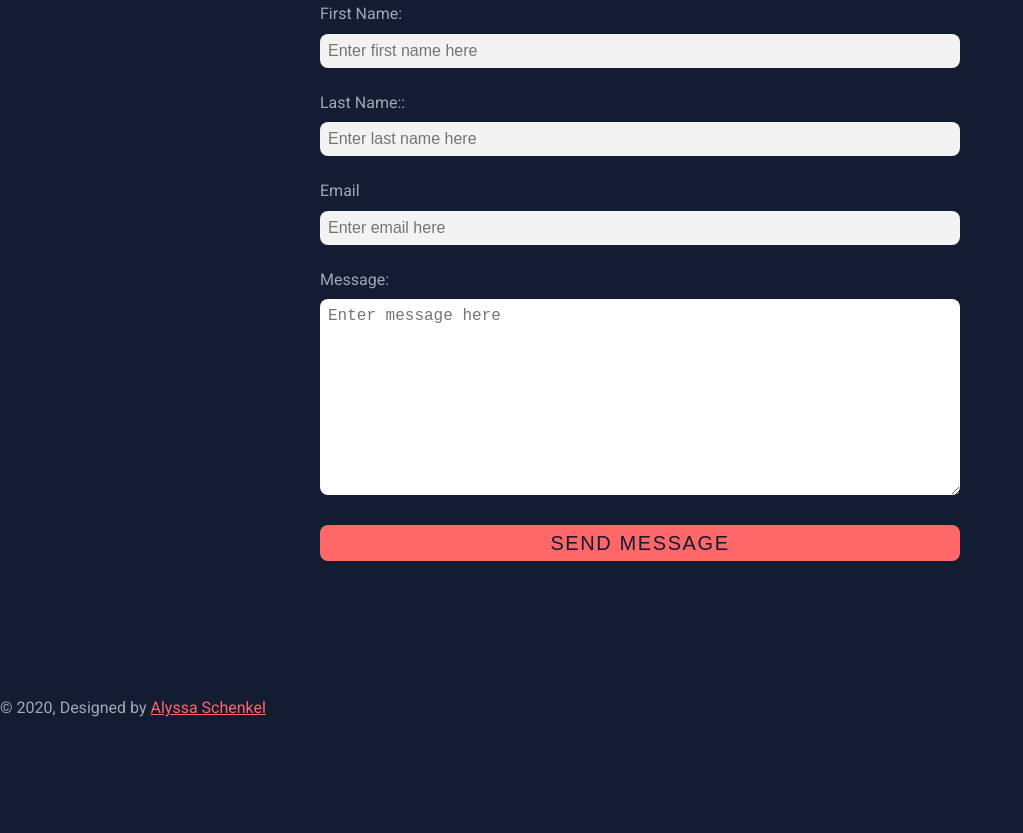
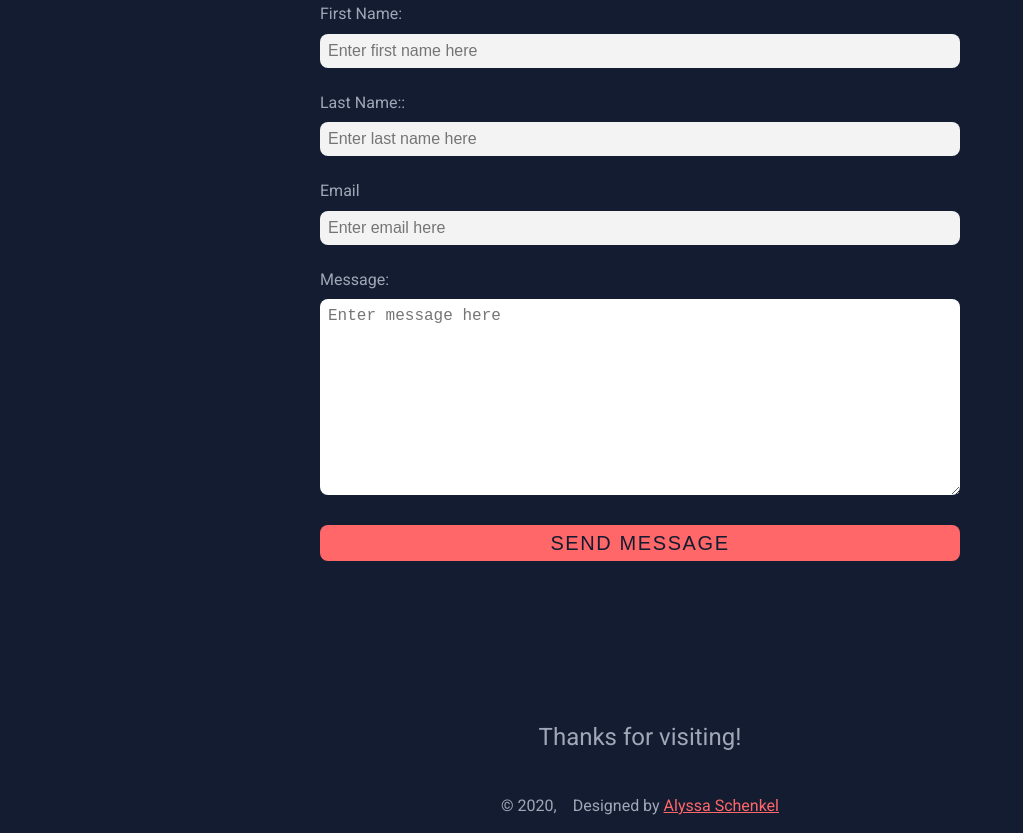
Before and after one commit to lahernandezb/Portfolio-gatsby, a Gatsby site: page / in a window 1280 px wide. Shown: the part 3988-4821 px from the top of the page, without its empty margins (0-1023 px from the left). Before the commit the page ends 4708 px from the top, so only its background shows below. Built offline with nearby package versions, Linux system fonts and the light colour scheme; Gatsby itself is replaced by a stand-in of ours; a web font is replaced by a local one.

Commit message:
feat: style footer

```diff
--- a/src/assets/styles/components/_footer.scss
+++ b/src/assets/styles/components/_footer.scss
@@ -1,5 +1,19 @@
 .footer {
   width: 100%;
+  text-align: center;
+
+  &__thank-you {
+    font-size: 1.5rem;
+  }
+
+  &__year {
+    display: inline-block;
+  }
+
+  &__design-credit {
+    display: inline-block;
+    margin-left: 1rem;
+  }
 
   &__credit {
     color: $accent-one;
--- a/src/components/layout.js
+++ b/src/components/layout.js
@@ -27,12 +27,16 @@ const Layout = ({ children }) => {
     <>
       <Header siteTitle={data.site.siteMetadata.title} />
       <main className="main-content-wrapper">{children}</main>
-      <footer>
-        © {new Date().getFullYear()}, Designed by{" "}
-        <a className="footer__credit" href="https://www.behance.net/alanaee">
-          Alyssa Schenkel
-        </a>
-        {` `}
+      <footer className="footer">
+        <p className="footer__thank-you">Thanks for visiting!</p>
+        <p className="footer__year">© {new Date().getFullYear()},</p>
+        <p className="footer__design-credit">
+          Designed by{" "}
+          <a className="footer__credit" href="https://www.behance.net/alanaee">
+            Alyssa Schenkel
+          </a>
+          {` `}
+        </p>
       </footer>
     </>
   )
```
